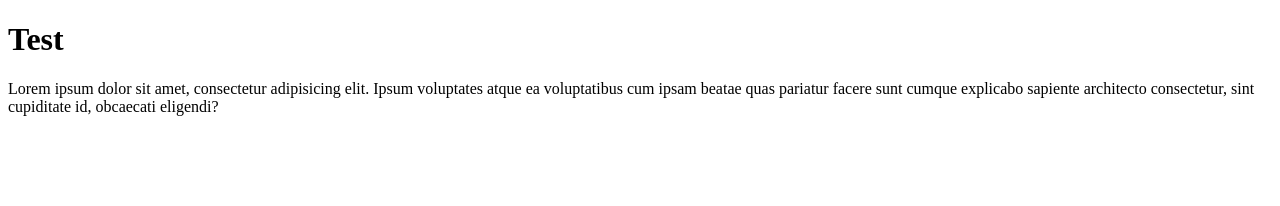
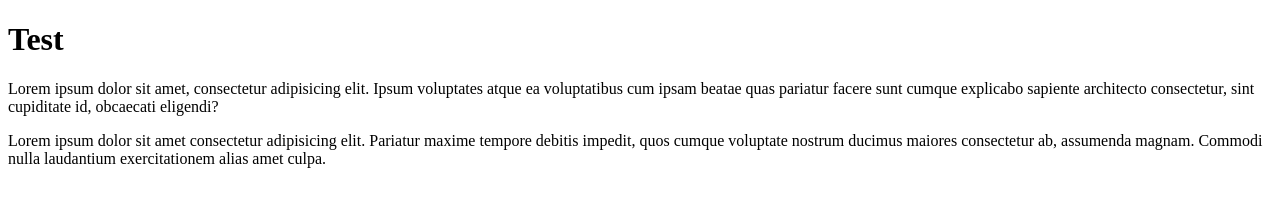
Before and after one commit to LastFirst-FS/test, a plain HTML site: page index.html in a window 1280 px wide. Drawn offline with Linux system fonts and the light colour scheme.

Commit message:
Add paragraphs

```diff
--- a/index.html
+++ b/index.html
@@ -13,5 +13,11 @@
       explicabo sapiente architecto consectetur, sint cupiditate id, obcaecati
       eligendi?
     </p>
+    <p>
+      Lorem ipsum dolor sit amet consectetur adipisicing elit. Pariatur maxime
+      tempore debitis impedit, quos cumque voluptate nostrum ducimus maiores
+      consectetur ab, assumenda magnam. Commodi nulla laudantium exercitationem
+      alias amet culpa.
+    </p>
   </body>
 </html>
```
